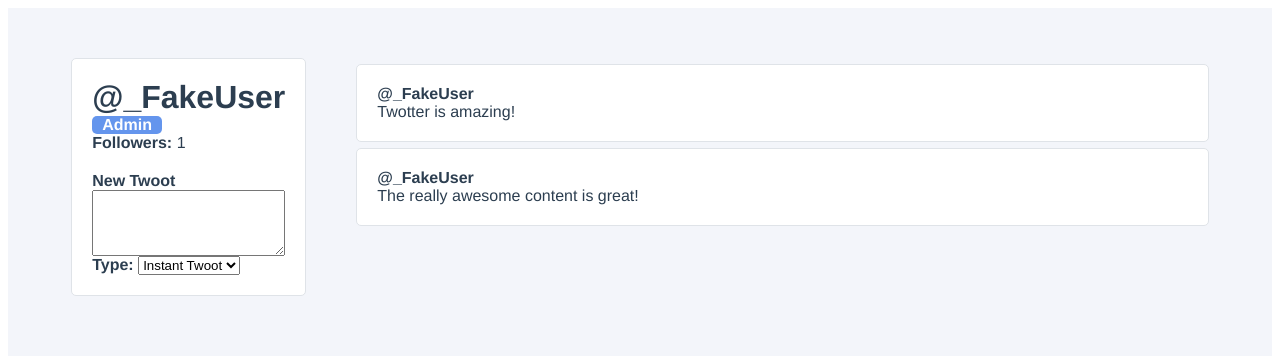
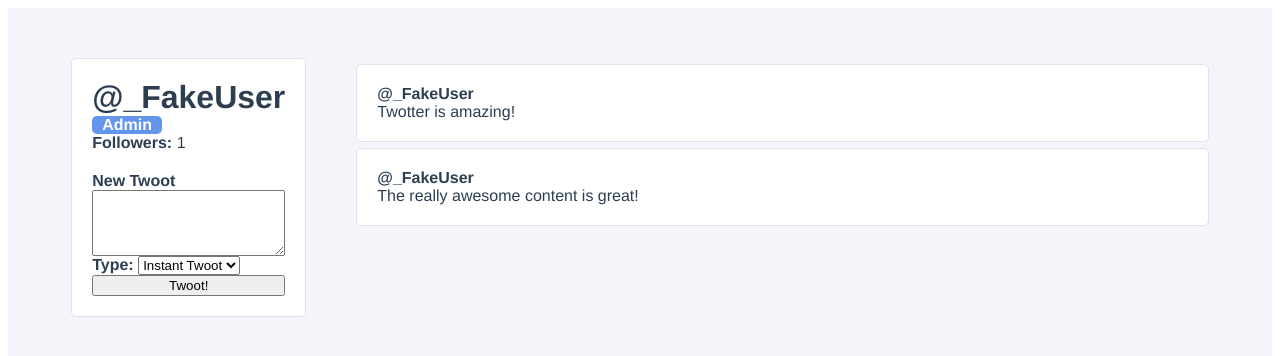
Before and after one commit to brandonj35578/twotter-tutorial, a Vue app: page / in a window 1280 px wide. Shown: the top 356 px of the page. Built offline with nearby package versions, Linux system fonts and the light colour scheme.

Commit message:
Chapter 5 Forms & Handling User Input - Add functionality for adding a new twoot on page (with @submit.prevent)

```diff
--- a/src/components/UserProfile.vue
+++ b/src/components/UserProfile.vue
@@ -8,7 +8,7 @@
       <div class="user-profile__follower-count">
         <strong>Followers: </strong> {{ followers }}
       </div>
-      <form class="user-profile__create-twoot">
+      <form class="user-profile__create-twoot" @submit.prevent="createNewTwoot">
         <label for="newTwoot"><strong>New Twoot</strong></label>
         <textarea id="newTwoot" rows="4" v-model="newTwootContent"/>
 
@@ -20,6 +20,9 @@
             </option>
           </select>
         </div>
+        <button>
+          Twoot!
+        </button>
       </form>
     </div>
     <div class="user-profile__twoots-wrapper">
@@ -81,6 +84,14 @@ export default {
     },
     toggleFavorite(id) {
       console.log(`Favorited twoot #${id}`);
+    },
+    createNewTwoot() {
+      if (this.newTwootContent && this.selectedTwootType !== 'draft') {
+        this.user.twoots.unshift({
+          id: this.user.twoots.length + 1,
+          content: this.newTwootContent
+        });
+      }
     }
   },
   mounted() {
```
